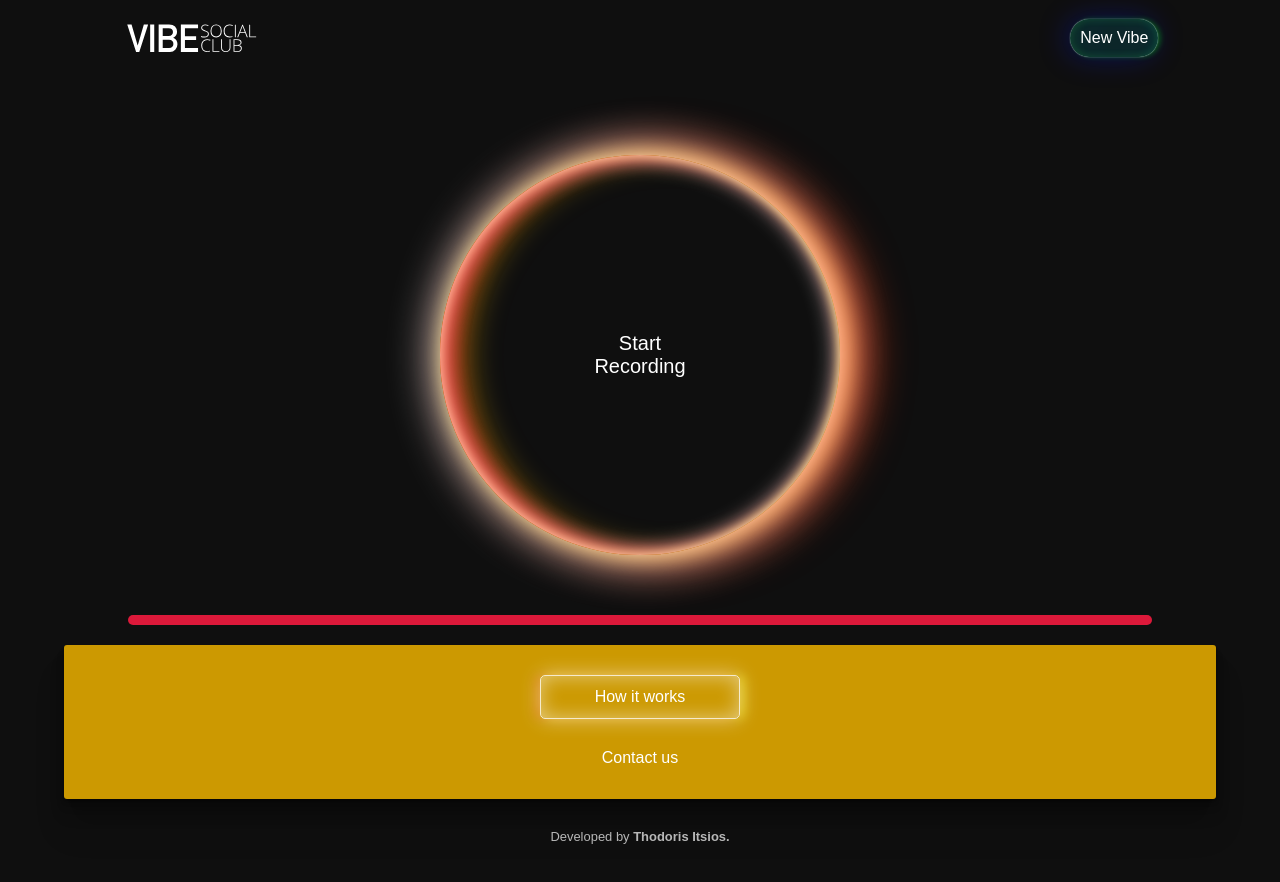
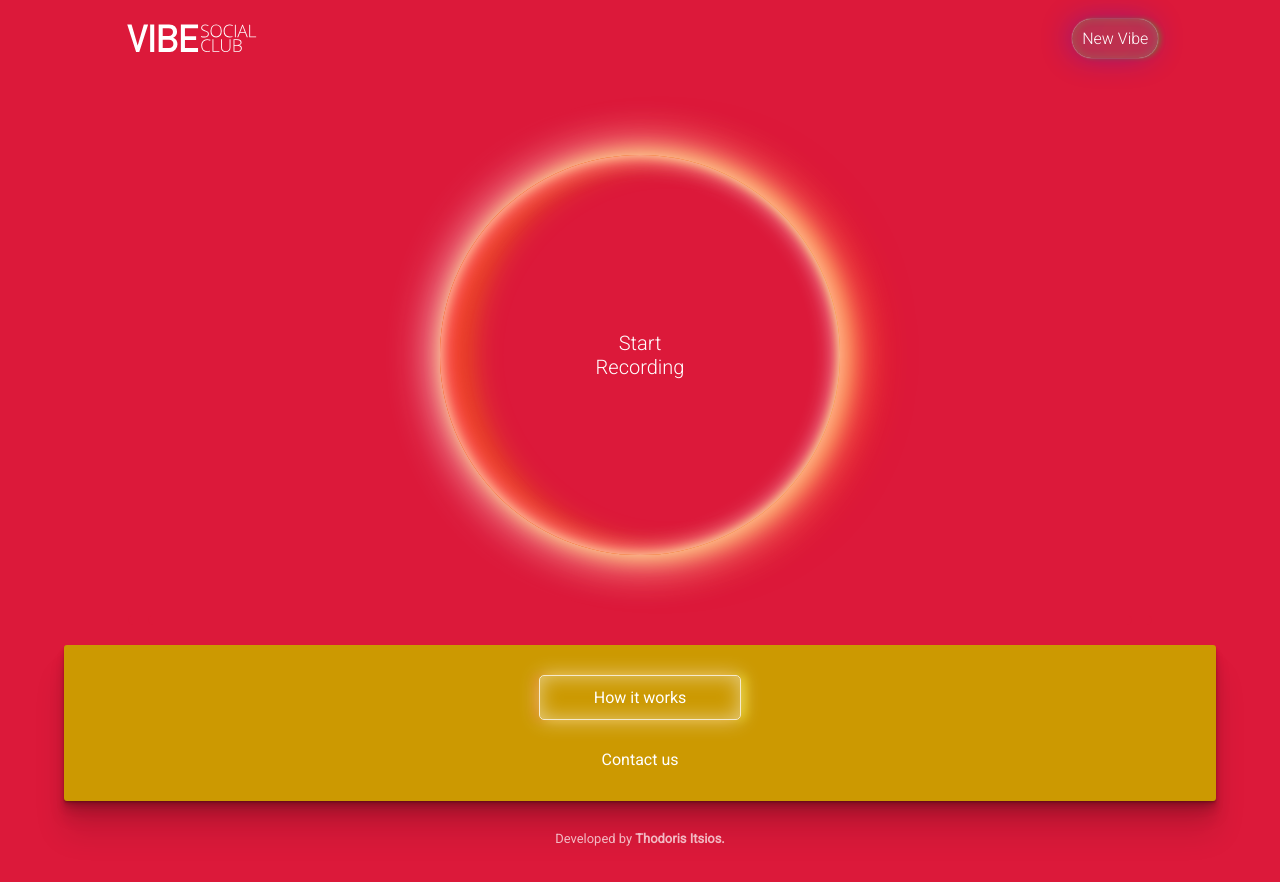
Before and after one commit to thodorisit/VibeSocialClub, a Vue app: page / in a window 1280 px wide. Built offline with nearby package versions, Linux system fonts and the light colour scheme.

Commit message:
Add some general css rules.

```diff
--- a/src/App.vue
+++ b/src/App.vue
@@ -14,6 +14,7 @@
 </script>
 
 <style>
+    @import url('https://fonts.googleapis.com/css2?family=Roboto:wght@300;400&display=swap');
     html {
         font-size:16px;
     }
@@ -27,10 +28,10 @@
         user-select: none;
     }
     body {
-        background:#0f0f0f;
+        background:#dc193a;
         padding:0;
         margin:0;
-        font-family: Arial;
+        font-family: 'Roboto', sans-serif;
         word-wrap: break-word;
         color: #ffffff;
     }
@@ -315,12 +316,12 @@
 .col-20 {width: 100%;}
 .hide-sm {display: block;}
 .hide-xl {display: none;}
-@media only screen and (max-width: 800px) {
+/* @media only screen and (max-width: 800px) {
     .col-1,.col-2,.col-3,.col-4,.col-5,.col-6,.col-7,.col-8,.col-9,.col-10,.col-11,.col-12,
     .col-13,.col-14,.col-15,.col-16,.col-17,.col-18,.col-19,.col-20 {width: 100%;}
     .hide-sm {display: none;}
     .hide-xl {display: block;}
-}
+} */
 
 .overflow-hidden {overflow: hidden;}
 .overflow-x-hidden {overflow-x: hidden;}
```
